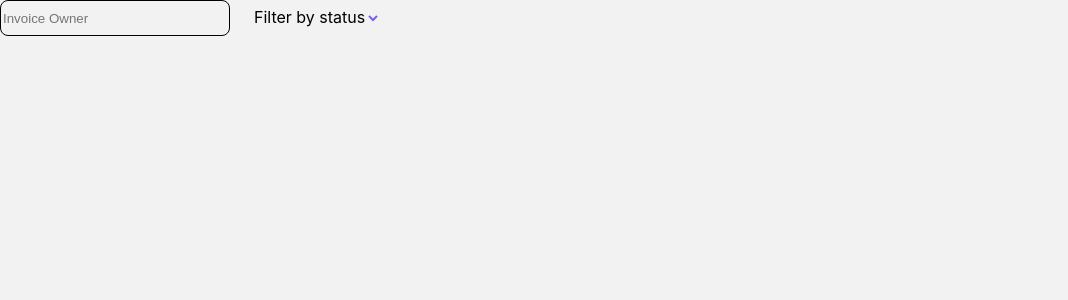
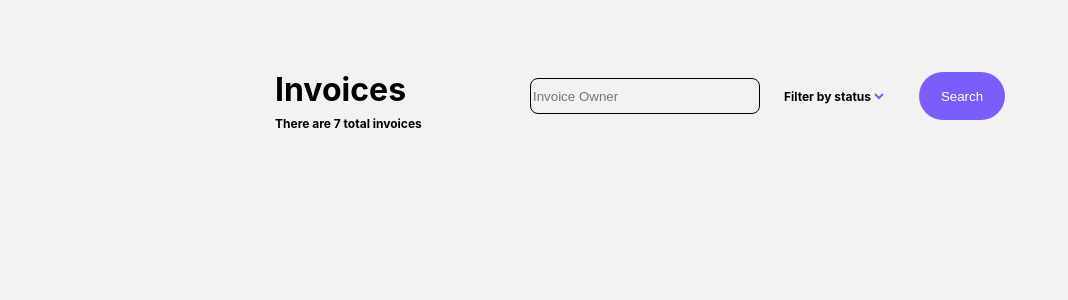
Before and after one commit to Ambush-Journey-Program/invoice-app-react-MarcelloAragoni, a React (Create React App) app: page / in a window 1280 px wide. Shown: the top 300 px of the page, without its empty margins (0-1068 px from the left). Built offline with nearby package versions, Linux system fonts and the light colour scheme.

Commit message:
created searchbar component (#6)
## invoice-app-React-MarcelloAragoni

## Description
create searchbar  component feature

## PrintScreen
<img width="813" alt="image" src="https://user-images.githubusercontent.com/32502447/205701189-a450c6eb-4d69-4304-b871-84358a8b1eca.png">

```diff
--- /dev/null
+++ b/src/components/search-bar/SearchBar.jsx
@@ -0,0 +1,52 @@
+import './style.scss';
+import { useState } from 'react';
+import { sortParams } from '../../utilities/consts';
+import { getInvoices } from '../../services/invoice';
+import SearchInput from '../../components/search-input';
+import SearchStatus from '../../components/search-status';
+import Button from '../../components/button';
+
+export default function SearchBar() {
+  const [searchValue, setSearchValue] = useState('');
+  const [searchStatus, setSearchStatus] = useState('');
+
+  const urlParams = new URLSearchParams({
+    ...sortParams
+  });
+
+  async function handleSubmit(event) {
+    event.preventDefault();
+
+    const filterParams = [
+      { name: 'clientName', value: searchValue },
+
+      { name: 'status', value: searchStatus }
+    ];
+
+    filterParams.forEach((filter) => {
+      if (filter.value) {
+        urlParams.set(filter.name, filter.value);
+      } else {
+        urlParams.delete(filter.name);
+      }
+    });
+
+    await getInvoices(urlParams);
+  }
+
+  return (
+    <nav className="searchbar">
+      <p className="searchbar__title">
+        Invoices
+        <span className="searchbar__title--count">There are 7 total invoices</span>
+      </p>
+      <form id="searchbar__form" onSubmit={handleSubmit}>
+        <SearchInput onChange={setSearchValue} value={searchValue} />
+        <SearchStatus onChange={setSearchStatus} statusValue={searchStatus} />
+        <Button type="submit" variant="search">
+          Search
+        </Button>
+      </form>
+    </nav>
+  );
+}
--- /dev/null
+++ b/src/components/search-bar/index.js
@@ -0,0 +1,2 @@
+import SearchBar from './SearchBar';
+export default SearchBar;
--- /dev/null
+++ b/src/components/search-bar/style.scss
@@ -0,0 +1,21 @@
+.searchbar {
+  display: flex;
+  flex-direction: row;
+  width: 45.625rem;
+  margin: 4.5rem auto 0;
+
+  &__title {
+    font-size: 32px;
+    line-height: 36px;
+    font-weight: 700;
+    display: flex;
+    flex-direction: column;
+    flex: 1;
+
+    &--count {
+      font-size: 12px;
+      line-height: 15px;
+      margin-top: .5rem;
+    }
+  }
+}
--- a/src/components/search-input/SearchInput.jsx
+++ b/src/components/search-input/SearchInput.jsx
@@ -9,7 +9,7 @@ export default function SearchInput({ onChange, value }) {
   return (
     <input
       onChange={handleChange}
-      className="search--input"
+      className="searchbar__input"
       type="text"
       placeholder="Invoice Owner"
       value={value}
--- a/src/components/search-input/style.scss
+++ b/src/components/search-input/style.scss
@@ -1,6 +1,6 @@
 @import '../../root.scss';
 
-.search--input {
+.searchbar__input {
   border: 1px black solid;
   width: 14rem;
   height: 2rem;
--- a/src/components/search-status/SearchStatus.jsx
+++ b/src/components/search-status/SearchStatus.jsx
@@ -7,14 +7,14 @@ export default function SearchStatus({ onChange, statusValue }) {
 
   return (
     <>
-      <label htmlFor="status__filter" className="search__status--label">
+      <label htmlFor="status__filter" className="searchbar__status--label">
         Filter by status
       </label>
       <select
         value={statusValue}
         name="status__filter"
         id="status"
-        className="search__status--box"
+        className="searchbar__status--box"
         onChange={handleChange}>
         <option value="">--</option>
         <option value="paid">Paid</option>
--- a/src/components/search-status/style.scss
+++ b/src/components/search-status/style.scss
@@ -1,8 +1,14 @@
 @import '../../root.scss';
 
-.search {
+.searchbar {
 
   &__status {
+
+    &--label {
+      font-size: 12px;
+      line-height: 15px;
+      font-weight: 700;
+    }
 
     &--box {
       width: 1rem;
--- a/src/pages/home/index.jsx
+++ b/src/pages/home/index.jsx
@@ -1,41 +1,5 @@
-import { useState } from 'react';
-import { sortParams } from '../../utilities/consts';
-import { getInvoices } from '../../services/invoice';
-import SearchInput from '../../components/search-input';
-import SearchStatus from '../../components/search-status';
+import SearchBar from '../../components/search-bar/SearchBar';
 
 export default function Home() {
-  const [searchValue, setSearchValue] = useState('');
-  const [searchStatus, setSearchStatus] = useState('');
-
-  const urlParams = new URLSearchParams({
-    ...sortParams
-  });
-
-  async function handleSubmit(event) {
-    event.preventDefault();
-
-    const filterParams = [
-      { name: 'clientName', value: searchValue },
-
-      { name: 'status', value: searchStatus }
-    ];
-
-    filterParams.forEach((filter) => {
-      if (filter.value) {
-        urlParams.set(filter.name, filter.value);
-      } else {
-        urlParams.delete(filter.name);
-      }
-    });
-
-    await getInvoices(urlParams);
-  }
-
-  return (
-    <form onSubmit={handleSubmit}>
-      <SearchInput onChange={setSearchValue} value={searchValue} />
-      <SearchStatus onChange={setSearchStatus} statusValue={searchStatus} />
-    </form>
-  );
+  return <SearchBar />;
 }
```
